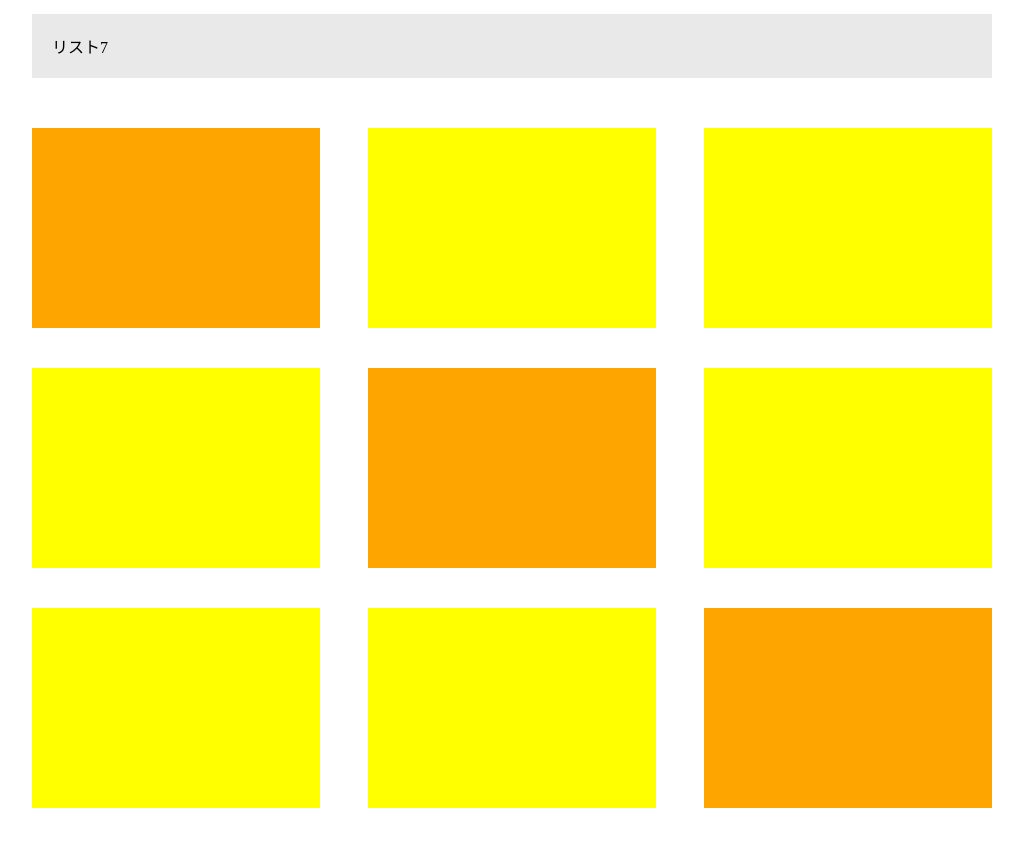
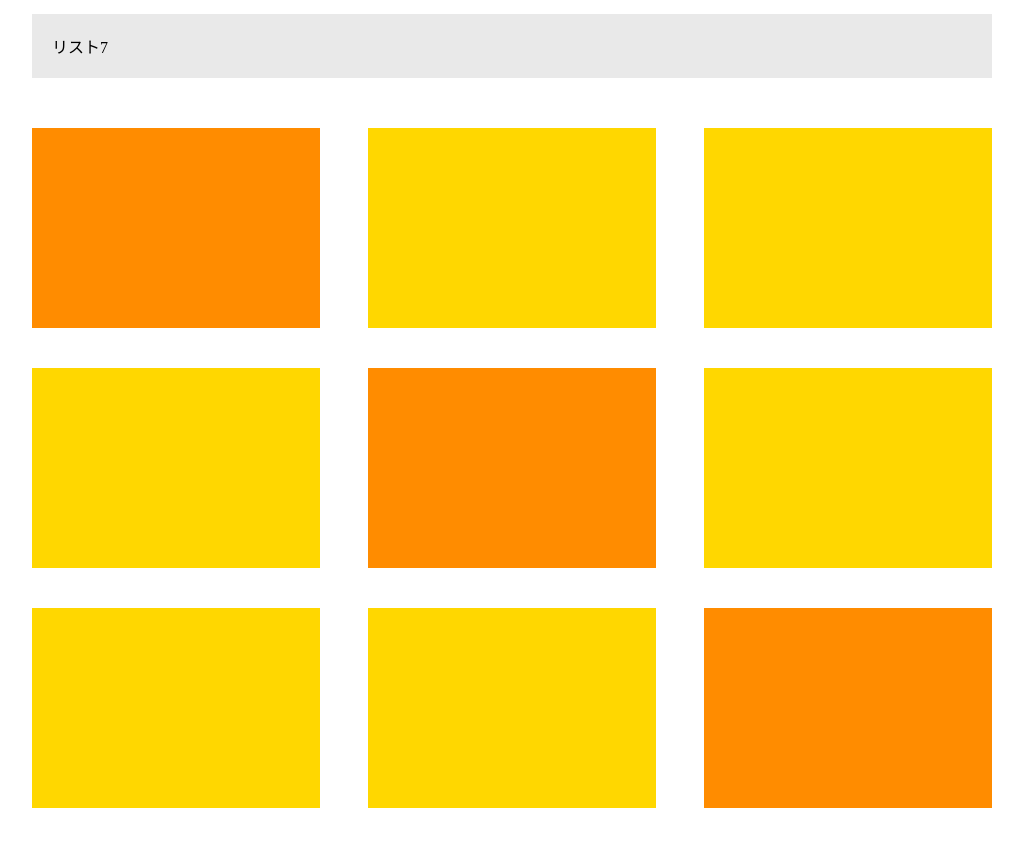
Before and after one commit to junna-oikawa/chapter8_exercise, a plain HTML site: page index.html in a window 1280 px wide. Shown: the part 420-1266 px from the top of the page, without its empty margins (128-1151 px from the left). Drawn offline with Linux system fonts and the light colour scheme.

Commit message:
[Fix] 1-8 解答を見ながら修正

```diff
--- a/index.html
+++ b/index.html
@@ -8,7 +8,7 @@
 
   <body>
     <main>
-      <div class="content1 common-content">
+      <!-- <div class="content1 common-content"> -->
         <ul class="list">
           <li class="list-item">リスト1</li>
           <li class="list-item">リスト2</li>
@@ -18,8 +18,9 @@
           <li class="list-item">リスト6</li>
           <li class="list-item">リスト7</li>
         </ul>
-      </div>
-      <div class="content2 common-content">
+      <!-- </div> -->
+      <!-- <div class="content2 common-content"> -->
+      <div class="content2">
         <div class="boxes"></div>
         <div class="boxes"></div>
         <div class="boxes"></div>
--- a/style.css
+++ b/style.css
@@ -4,17 +4,22 @@
   box-sizing: border-box;
 }
 
-.common-content {
+/* .common-content {
   width: 960px;
   margin: 0 auto;
+} */
+main {
+  width: 960px;
+  margin: 50px auto;
 }
 
 .list {
-  list-style: none;
+  /* list-style: none; */
 }
 
 .list-item {
   padding: 20px 20px;
+  list-style: none;
 }
 
 .list-item:first-child {
@@ -34,7 +39,7 @@
   flex-wrap: wrap;
 }
 
-.boxes {
+/* .boxes {
   width: 30%;
   height: 200px;
   background-color: chartreuse;
@@ -73,4 +78,26 @@
 .boxes:nth-child(9) {
   background-color: orange;
   margin-bottom: 50px;
+} */
+
+.boxes {
+  background-color: #ffd700;
+  width: 30%;
+  height: 200px;
+  margin-right: 5%;
+  margin-bottom: 40px;
 }
+
+.boxes:first-child,
+.boxes:nth-child(5),
+.boxes:last-child {
+  background-color: #ff8c00;
+}
+
+.boxes:nth-child(3n) {
+  margin-right: 0;
+}
+
+.boxes:nth-last-child(-n + 3) {
+  margin-bottom: 0;
+}
```
